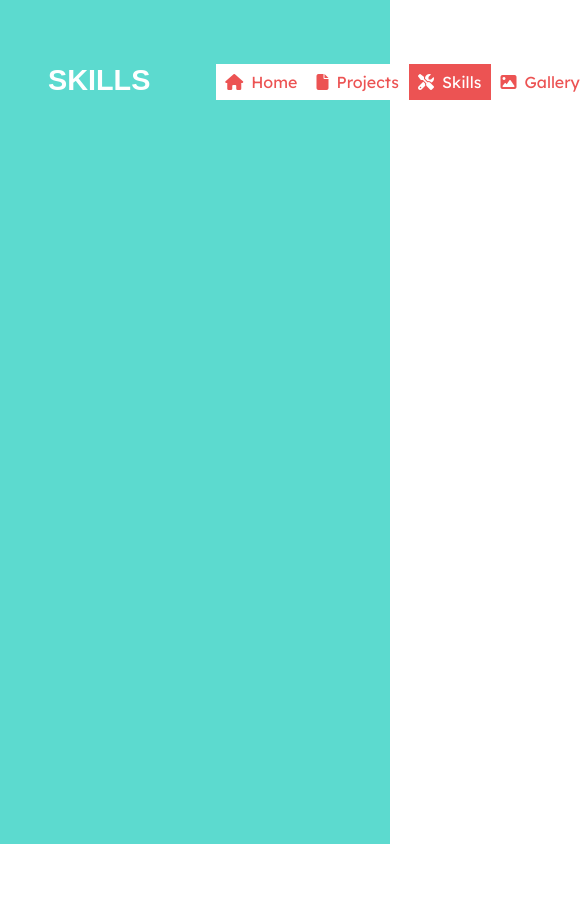
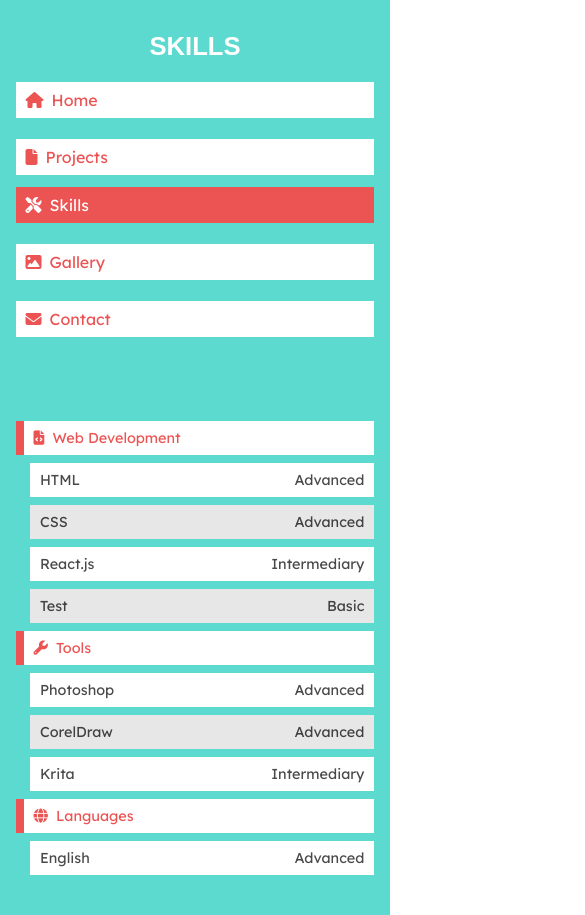
Before and after one commit to Vinesma/portfolio-website-v2, a React (Create React App) app: page /skills in a window 390 px wide. Shown: the top 915 px of the page, 585 px wide, since content can reach past the window. Before the commit the page ends 844 px from the top, so only its background shows below. Built offline with nearby package versions, Linux system fonts and the light colour scheme; a web font is replaced by a local one.

Commit message:
+Skills page +Mobile Support

```diff
--- /dev/null
+++ b/src/components/SkillSection.js
@@ -0,0 +1,36 @@
+import React from 'react'
+
+export default function SkillSection(props) {
+    const skillCategory = props.skillCategory;
+    let alternateColor = true;
+
+    return (
+        <div className="skill-category">
+            <div className="category-title">
+                <div>
+                    { skillCategory.icon !== '' ? <i className={ skillCategory.icon }></i> : null }
+                    { skillCategory.name }
+                </div>
+            </div>
+            <div className="title-group">
+                { skillCategory.skillList.map(skill => (
+                    <div className={ alternateColor ? 'skill-title' : 'skill-title-alt'}>
+                        <div>
+                            { skill.icon !== '' ? <i className={ skill.icon }></i> : null }
+                            { skill.name }
+                        </div>
+                        <div>
+                            { skill.proficiency === 3 ? 'Advanced'
+                            : skill.proficiency === 2 ? 'Intermediary'
+                            : skill.proficiency === 1 ? 'Basic'
+                            : null
+                            }
+                        </div>
+                        { alternateColor = !alternateColor }
+                    </div>
+                ))
+                }
+            </div>
+        </div>
+    )
+}
--- a/src/pages/Skills.js
+++ b/src/pages/Skills.js
@@ -1,14 +1,88 @@
-import React, { Component } from 'react'
+import React, { Component } from 'react';
+import SkillSection from '../components/SkillSection';
 
 export default class Skills extends Component {
     state = {
-
+        skillCategory: [
+            {
+                name: 'Web Development',
+                icon: 'fas fa-file-code',
+                skillList: [
+                    {
+                        name: 'HTML',
+                        proficiency: 3,
+                        icon: '',
+                    },
+                    {
+                        name: 'CSS',
+                        proficiency: 3,
+                        icon: '',
+                    },
+                    {
+                        name: 'React.js',
+                        proficiency: 2,
+                        icon: '',
+                    },
+                    {
+                        name: 'Test',
+                        proficiency: 1,
+                        icon: '',
+                    },
+                ],
+            },
+            {
+                name: 'Tools',
+                icon: 'fas fa-wrench',
+                skillList: [
+                    {
+                        name: 'Photoshop',
+                        proficiency: 3,
+                        icon: '',
+                    },
+                    {
+                        name: 'CorelDraw',
+                        proficiency: 3,
+                        icon: '',
+                    },
+                    {
+                        name: 'Krita',
+                        proficiency: 2,
+                        icon: '',
+                    },
+                ],
+            },
+            {
+                name: 'Languages',
+                icon: 'fas fa-globe',
+                skillList: [
+                    {
+                        name: 'English',
+                        proficiency: 3,
+                        icon: '',
+                    },
+                ],
+            },
+        ],
+        experience: [
+            {
+                title: 'Database Assistant',
+                type: 'Intern',
+                company: 'Atac Distribuidora',
+                currentlyEmployed: false,
+                from: 2017,
+                to: 2018,
+                comment: 'Primary obligations were database maintenance and configuring the various systems in the company.',
+            },
+        ],
     }
 
     render() {
         return (
             <section className="skills-section">
-
+                { this.state.skillCategory.map(skillCategory => (
+                    <SkillSection key={skillCategory.name} skillCategory={skillCategory}/>
+                ))
+                }
             </section>
         )
     }
--- a/src/styles/App.scss
+++ b/src/styles/App.scss
@@ -5,6 +5,7 @@
 @import 'home';
 @import 'gallery';
 @import 'projects';
+@import 'skills';
 
 /* GENERAL */
 
@@ -18,10 +19,7 @@
     display: inline-block;
     width: 30px;
     height: 30px;
-    position: relative;
-    border: 4px solid #fff;
-    left: 50%;
-    top: 40%;
+    border: 4px solid $main-color;
     margin-top: 5rem;
     animation: loader 2s infinite ease;
 
@@ -29,7 +27,7 @@
         vertical-align: top;
         display: inline-block;
         width: 100%;
-        background-color: #fff;
+        background-color: $sec-color;
         animation: loader-inner 2s infinite ease-in;
     }
 }
@@ -45,4 +43,9 @@ a {
 section {
     margin-top: 15vh;
     padding: 0 3rem 0 3rem;
+
+    @media only screen and (max-width: $medium-screen) {
+        margin-top: 10vh;
+        padding: 0 1rem 2rem 1rem;
+    }
 }
--- a/src/styles/_buttons.scss
+++ b/src/styles/_buttons.scss
@@ -10,6 +10,10 @@
         color: $sec-button-color;
         margin-right: 0.5rem;
     }
+
+    @media only screen and (max-width: $medium-screen) {
+        width: 100%;
+    }
 }
 
 .nav-button {
@@ -20,6 +24,10 @@
 
     &:hover {
         @include box-shadow-h;
+    }
+
+    @media only screen and (max-width: $medium-screen) {
+        margin-top: 0.5rem;
     }
 }
 
@@ -32,6 +40,10 @@
     i {
         color: $standard-button-color;
         margin-right: 0.5rem;
+    }
+
+    @media only screen and (max-width: $medium-screen) {
+        width: 100%;
     }
 }
 
--- a/src/styles/_config.scss
+++ b/src/styles/_config.scss
@@ -7,6 +7,11 @@ $sec-button-color: #ec5353;
 $sec-color: #ec5353;
 $text-color: #494949;
 $decal-color: #ebebeb;
+$alternative-color: #e7e7e7;
+$alternative-text-color: #404040;
+
+$transition-screen: 1272px;
+$medium-screen: 1134px;
 
 /* FONTS */
 
@@ -14,6 +19,10 @@ $decal-color: #ebebeb;
     font-family: 'Lexend Mega', sans-serif;
     font-size: 1.8rem;
     color: $main-color;
+
+  @media only screen and (max-width: $medium-screen) {
+    font-size: 1.6rem;
+  }
 }
 
 @mixin main-font {
@@ -32,6 +41,10 @@ $decal-color: #ebebeb;
     font-family: 'Lexend Deca', sans-serif;
     font-size: 1.2rem;
     color: $sec-color;
+
+    @media only screen and (max-width: $medium-screen) {
+      font-size: 0.9rem;
+    }
 }
 
 /* ANIMATION */
--- a/src/styles/_gallery.scss
+++ b/src/styles/_gallery.scss
@@ -6,6 +6,10 @@
         display: flex;
         flex-wrap: wrap;
         justify-content: space-between;
+
+        @media only screen and (max-width: $medium-screen) {
+            flex-direction: column;
+        }
     }
 
     &-category{
--- a/src/styles/_header.scss
+++ b/src/styles/_header.scss
@@ -9,11 +9,33 @@
         h4 {
             @include big-font;
         }
+
+        @media only screen and (max-width: $medium-screen) {
+            text-align: center;
+        }
     }
 
     &-options {
         width: 43%;
         display: flex;
         justify-content: space-between;
+
+        @media only screen and (max-width: $transition-screen) {
+            width: 50%;
+        }
+
+        @media only screen and (max-width: $medium-screen) {
+            flex-direction: column;
+            width: 100%;
+
+            a {
+                margin-top: 0.8rem;
+            }
+        }
+    }
+
+    @media only screen and (max-width: $medium-screen) {
+        padding: 2rem 1rem 0 1rem;
+        flex-direction: column;
     }
 }
--- a/src/styles/_home.scss
+++ b/src/styles/_home.scss
@@ -38,4 +38,18 @@
             }
         }
     }
+
+    @media only screen and (max-width: $medium-screen) {
+        flex-direction: column;
+
+        &-links {
+            margin-top: 0.5rem;
+            margin-left: 0;
+            width: 100%;
+
+            a {
+                margin-top: 0.5rem;
+            }
+        }
+    }
 }
--- a/src/styles/_projects.scss
+++ b/src/styles/_projects.scss
@@ -1,6 +1,9 @@
 /* PROJECTS SECTION */
 
 .projects-section{
+    display: flex;
+    justify-content: center;
+
     &-group{
         display: flex;
         flex-wrap: wrap;
@@ -41,6 +44,13 @@
                 input {
                     width: 95%;
                 }
+
+                @media only screen and (max-width: $medium-screen) {
+                    div {
+                        display: flex;
+                        align-items: center;
+                    }
+                }
             }
 
             .programming-language{
@@ -66,6 +76,7 @@
             border-radius: 3px;
 
             .info-box{
+                color: $text-color;
                 display: flex;
                 justify-content: flex-end;
                 align-items: center;
@@ -77,5 +88,8 @@
             }
         }
 
+        @media only screen and (max-width: $medium-screen) {
+            width: 100%;
+        }
     }
 }
--- a/src/styles/_skills.scss
+++ b/src/styles/_skills.scss
@@ -1 +1,41 @@
 /* SKILLS SECTION */
+
+.skill-category{
+    @include sec-font;
+
+    .category-title{
+        @extend .standard-button;
+        display: flex;
+        justify-content: space-between;
+        border-left: $sec-button-color 0.5rem solid;
+        margin-bottom: 0.5rem;
+        cursor: initial;
+    }
+
+    .title-group{
+        display: flex;
+        flex-direction: column;
+        align-items: flex-end;
+
+        .skill-title{
+            @extend .category-title;
+            color: $text-color;
+            border: none;
+            width: 96%;
+
+            i {
+                color: $text-color;
+            }
+        }
+
+        .skill-title-alt{
+            @extend .skill-title;
+            color: $alternative-text-color;
+            background-color: $alternative-color;
+
+            i {
+                color: $alternative-text-color;
+            }
+        }
+    }
+}
```
